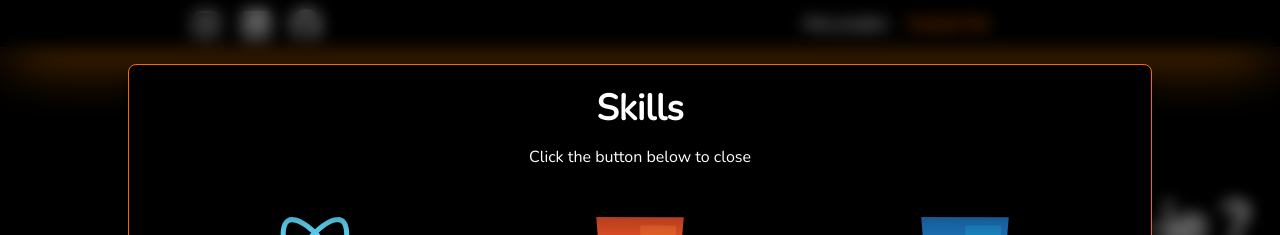
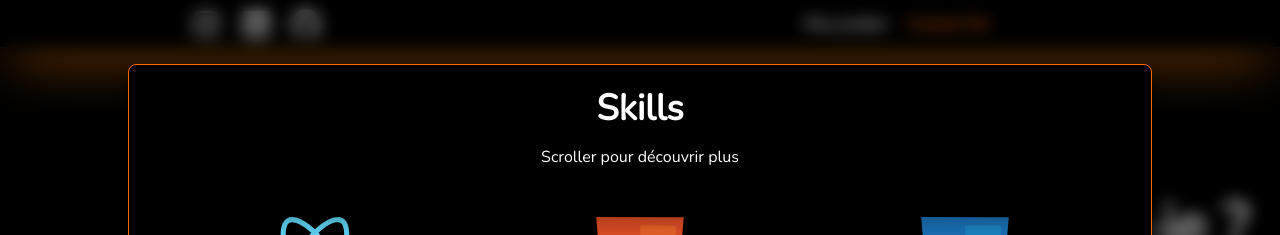
Before and after one commit to LaQuality/portefolio, a React (Vite) app: page / in a window 1280 px wide. Both pictures are taken after a click on the button "Competences". Shown: the part 684-919 px from the top of the page. Built offline with nearby package versions, Linux system fonts and the light colour scheme.

Commit message:
Version 9

```diff
--- a/src/components/Skills.jsx
+++ b/src/components/Skills.jsx
@@ -27,9 +27,9 @@ export default function Skills() {
      <dialog id="my_modal_4" className="modal z-10 backdrop-blur-sm flex flex-col justify-center  text-white">
             <div className="modal-box w-11/12 max-w-5xl h-[75vh] md:[80vh] bg-black border border-orange-500 shadow-xl shadow-black text-center relative">
 
-                <div className="sticky bg-black text-center  w-full top-0 left-0 shadow-2xl shadow-black">
+                <div className="sticky bg-black text-center  w-full -top-9 md:top-0 pt-7 md:pt-0 left-0 shadow-2xl shadow-black">
                       <h3 className="font-bold text-4xl">Skills</h3>
-                      <p className="py-4">Click the button below to close</p>
+                      <p className="py-4">Scroller pour découvrir plus</p>
                 </div>
 
                 <div className="grid grid-cols-1 md:grid-cols-3 mt-8">
@@ -37,7 +37,7 @@ export default function Skills() {
                     {skills.map((skill,index) => (
 
                          <div className="flex flex-col items-center" key={index}>
-                            <img src={skill.image} className=" h-15 w-15 md:h-25  md:w-30" alt="logo" />
+                            <img src={skill.image} className=" h-15 w-15 md:h-25  md:w-30  " alt="logo" />
                             <span className="font-bold mt-2 mb-5">{skill.name}</span>
                          </div>
 
```
